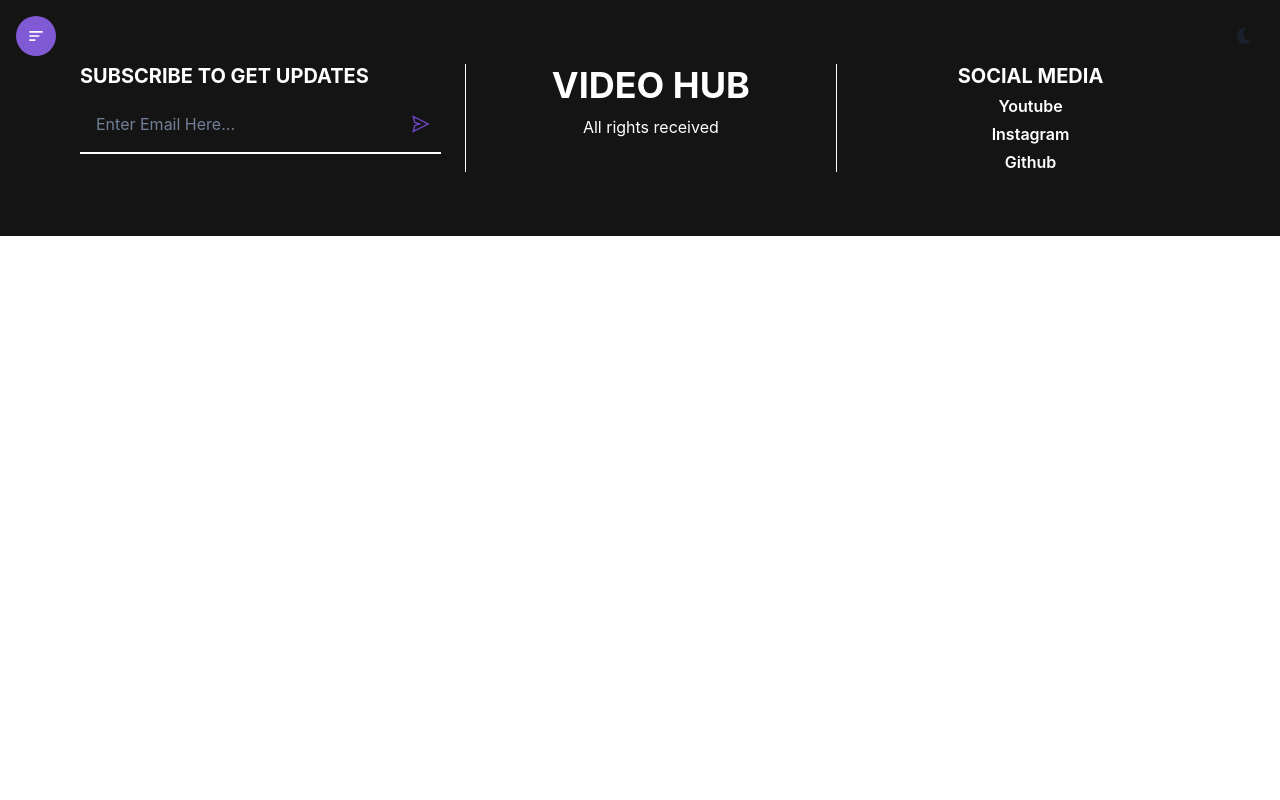
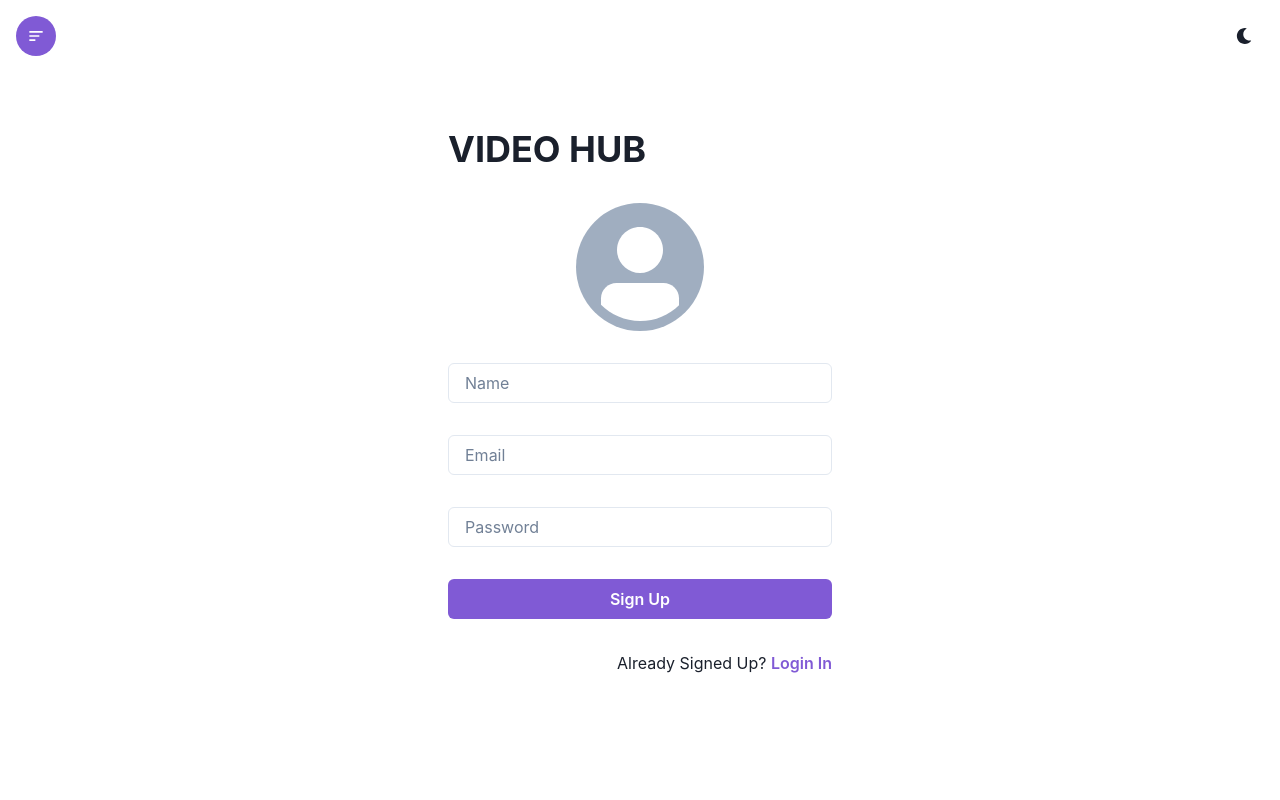
Before and after one commit to Susmitaa-Das/two, a React (Create React App) app: page /signup in a window 1280 px wide. Shown: the top 800 px of the page. Built offline with nearby package versions, Linux system fonts and the light colour scheme.

Commit message:
react app

```diff
--- a/src/App.js
+++ b/src/App.js
@@ -4,6 +4,8 @@ import Home from './components/Home';
 import Footer from './components/Footer';
 import Videos from './components/Videos';
 import Upload from './components/Upload';
+import Login from './components/Login';
+import Signup from './components/Signup';
 
 function App() {
   return (
@@ -11,8 +13,10 @@ function App() {
       <Header />
       <Routes>
         <Route path='/' element={<Home />} />
-        <Route path='/videos' element={<Videos />} />
+         <Route path='/videos' element={<Videos />} />
          <Route path='/upload' element={<Upload/>} />
+         <Route path='/login' element={<Login/>} />
+         <Route path='/signup' element={<Signup/>} />
 
       </Routes>
       <Footer />
--- /dev/null
+++ b/src/components/Login.jsx
@@ -0,0 +1,47 @@
+import { Button, Container, Heading, Input, VStack ,Text} from '@chakra-ui/react';
+import React from 'react';
+import { Link } from 'react-router-dom';
+
+const Login = () => {
+  return (
+    <Container maxW={'container.xl'} h={'100vh'} p={'16'}>
+      <form>
+        <VStack
+          alignItems={'stretch'}
+          spacing={'8'}
+          w={['full', '96']}
+          m={'auto'}
+          my={'16'}
+        >
+          <Heading>Welcome Back</Heading>
+          <Input
+            placeholder={'Email'}
+            type={'email'}
+            required
+            focusBorderColor={'purple.500'}
+          />
+           <Input
+            placeholder={'Password'}
+            type={'password'}
+            required
+            focusBorderColor={'purple.500'}
+          />
+          <Button variant={'link'} alignSelf={'flex-end'}>
+            <Link to={'/forgetpassword'} >Forget Password?</Link>
+          </Button>
+
+          <Button colorScheme={'purple'} type={'submit'}>Log In</Button>
+
+          <Text textAlign={'right'}>New User?{' '}
+          <Button variant={'link'} colorScheme={'purple'}>
+            <Link to={'/signup'} >Sign Up</Link>
+          </Button>
+          </Text>
+
+        </VStack>
+      </form>
+    </Container>
+  );
+};
+
+export default Login;
--- /dev/null
+++ b/src/components/Signup.jsx
@@ -0,0 +1,63 @@
+import {
+  Button,
+  Container,
+  Heading,
+  Input,
+  VStack,
+  Text,
+  Avatar,
+} from '@chakra-ui/react';
+import React from 'react';
+import { Link } from 'react-router-dom';
+
+const Signup = () => {
+  return (
+    <Container maxW={'container.xl'} h={'100vh'} p={'16'}>
+      <form>
+        <VStack
+          alignItems={'stretch'}
+          spacing={'8'}
+          w={['full', '96']}
+          m={'auto'}
+          my={'16'}
+        >
+          <Heading>VIDEO HUB</Heading>
+          <Avatar alignSelf={'center'} boxSize={'32'} />
+
+          <Input
+            placeholder={'Name'}
+            type={'text'}
+            required
+            focusBorderColor={'purple.500'}
+          />
+
+          <Input
+            placeholder={'Email'}
+            type={'email'}
+            required
+            focusBorderColor={'purple.500'}
+          />
+          <Input
+            placeholder={'Password'}
+            type={'password'}
+            required
+            focusBorderColor={'purple.500'}
+          />
+
+          <Button colorScheme={'purple'} type={'submit'}>
+            Sign Up
+          </Button>
+
+          <Text textAlign={'right'}>
+            Already Signed Up?{' '}
+            <Button variant={'link'} colorScheme={'purple'}>
+              <Link to={'/login'}>Login In</Link>
+            </Button>
+          </Text>
+        </VStack>
+      </form>
+    </Container>
+  );
+};
+
+export default Signup;
```
